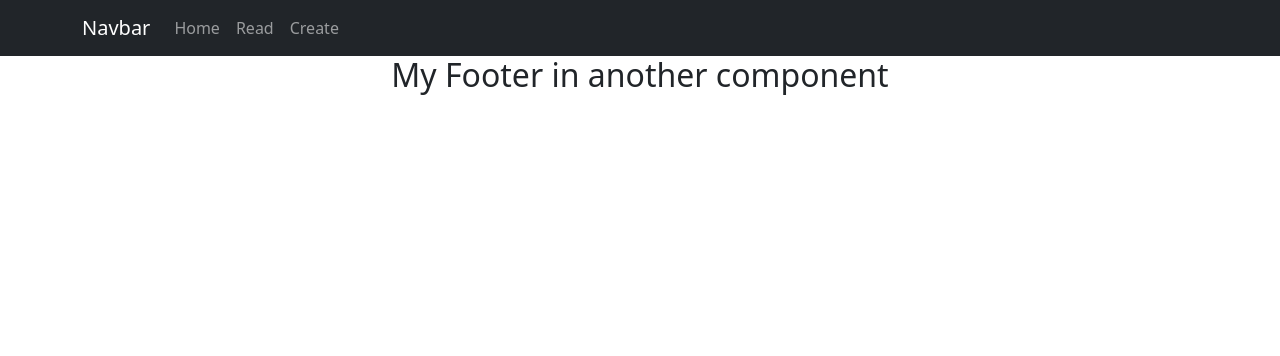
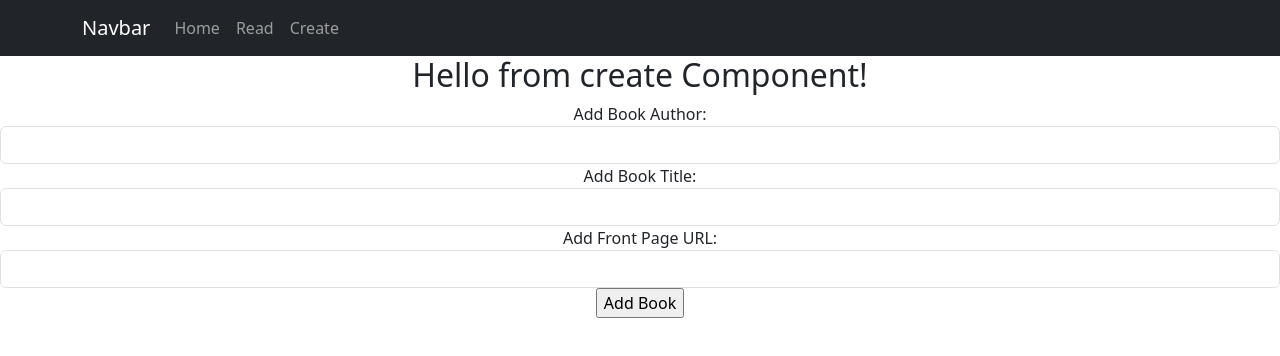
Before and after one commit to AndrewCoffey02/Data-Rep-And-Querying, a React (Create React App) app in the folder Lab-2/book-app/: page /create in a window 1280 px wide. Shown: the top 356 px of the page. Built offline with nearby package versions, Linux system fonts and the light colour scheme.

Commit message:
Lab-4 without commenting + bug on read file

```diff
--- a/Lab-2/book-app/src/App.js
+++ b/Lab-2/book-app/src/App.js
@@ -7,6 +7,8 @@ import Navbar from 'react-bootstrap/Navbar';
 import Nav from 'react-bootstrap/Nav';
 import Container from 'react-bootstrap/Container';
 import { BrowserRouter, Routes, Route} from 'react-router-dom';
+import Create from './components/create';
+import Read from './components/read';
 
 function App() {
   return (
@@ -25,9 +27,9 @@ function App() {
         </Navbar>
 
         <Routes>
-          <Route path="/home" element={<Content></Content>}></Route>
-          <Route path="/read" element={<Header></Header>}></Route>
-          <Route path="/create" element={<Footer></Footer>}></Route>
+          <Route path='/' element={<Content></Content>}></Route>
+          <Route path='/read' element={<Read></Read>}></Route>
+          <Route path='/create' element={<Create></Create>}></Route>
         </Routes>
       </div>
     </BrowserRouter>
--- /dev/null
+++ b/Lab-2/book-app/src/components/Book.js
@@ -0,0 +1,13 @@
+import BookItem from "./BookItem";
+
+function Book(props){
+
+    return props.myBook.map(
+        (book)=>{
+            return <BookItem myBook={book} key={book.isbn}></BookItem>
+        }
+    );
+
+}
+
+export default Book;
--- /dev/null
+++ b/Lab-2/book-app/src/components/BookItem.js
@@ -0,0 +1,26 @@
+import Card from 'react-bootstrap/Card';
+
+function BookItem(props) {
+
+    return (
+        <div>
+            <Card>
+                <Card.Header>{props.myBook.title}</Card.Header>
+                <Card.Body>
+                    <blockquote className="blockquote mb-0">
+                        <img src={props.myBook.thumbnailUrl}></img>
+                        <footer>
+                            {props.myBook.authors[0]}
+                        </footer>
+                    </blockquote>
+                </Card.Body>
+            </Card>
+            {/* <h3>{props.myBook.title}</h3>
+            <img src={props.myBook.thumbnailUrl}></img>
+            <p>{props.myBook.authors[0]}</p> */}
+        </div>
+    );
+
+}
+
+export default BookItem;
--- /dev/null
+++ b/Lab-2/book-app/src/components/create.js
@@ -0,0 +1,48 @@
+import { useState } from "react";
+
+function Create(){
+
+    const [author, setAuthor] = useState([]);
+    const [title, setTitle ] = useState([]);
+    const [Url, setUrl] = useState([]);
+
+    return(
+        <div>
+            <h2>Hello from create Component!</h2>
+            <div classname="form-group">
+                <label>Add Book Author: </label>
+                <input type="text"
+                    className="form-control"
+                    value={author}
+                    onChange={((e) => {setAuthor(e.target.value)}
+                    )}
+                />
+            </div>
+            <div classname="form-group">
+            <label>Add Book Title: </label>
+                <input type="text"
+                    className="form-control"
+                    value={title}
+                    onChange={((e) => {setTitle(e.target.value)}
+                    )}
+                />
+            </div>
+            <div classname="form-group">
+            <label>Add Front Page URL: </label>
+                <input type="text"
+                    className="form-control"
+                    value={Url}
+                    onChange={((e) => {setUrl(e.target.value)}
+                    )}
+                />
+            </div>
+            <input type="submit"
+            value="Add Book"
+            />
+
+
+        </div>
+    );
+
+}
+export default Create;
--- /dev/null
+++ b/Lab-2/book-app/src/components/read.js
@@ -0,0 +1,33 @@
+import { useEffect, useState } from "react";
+import axios from "axios";
+import Books from "./Book";
+
+function Read()
+{
+    const [data, setData] = useState([]);
+
+    useEffect(() => {
+        axios.get("https://jsonblob.com/api/jsonblob/1161593332966481920")
+        .then(
+            (response) => {
+                setData(response.data.Book)
+            }
+        )
+        .catch(
+            (error) => {
+                console.log(error);
+            }
+        )
+    }, []
+    );
+
+    return (
+        <div>
+            <h2>Hello from Read Component!</h2>
+            <Books myBook={data}></Books>
+        </div>
+    );
+
+}
+
+export default Read;
--- /dev/null
+++ b/package.json
@@ -0,0 +1,5 @@
+{
+  "dependencies": {
+    "axios": "^1.5.1"
+  }
+}
```
Also changed, not shown: 1 other file (tests, documents, lock files or other folders).
